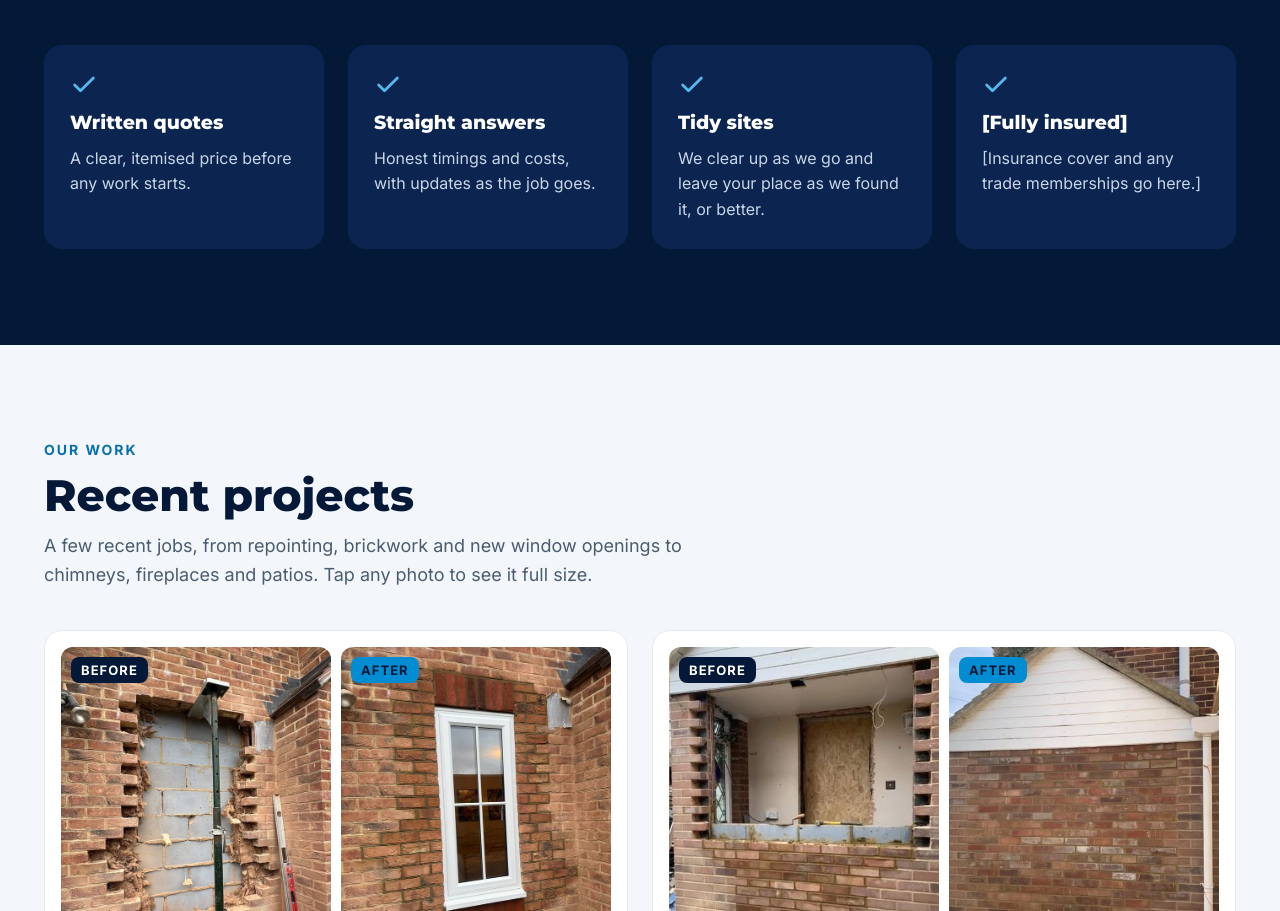
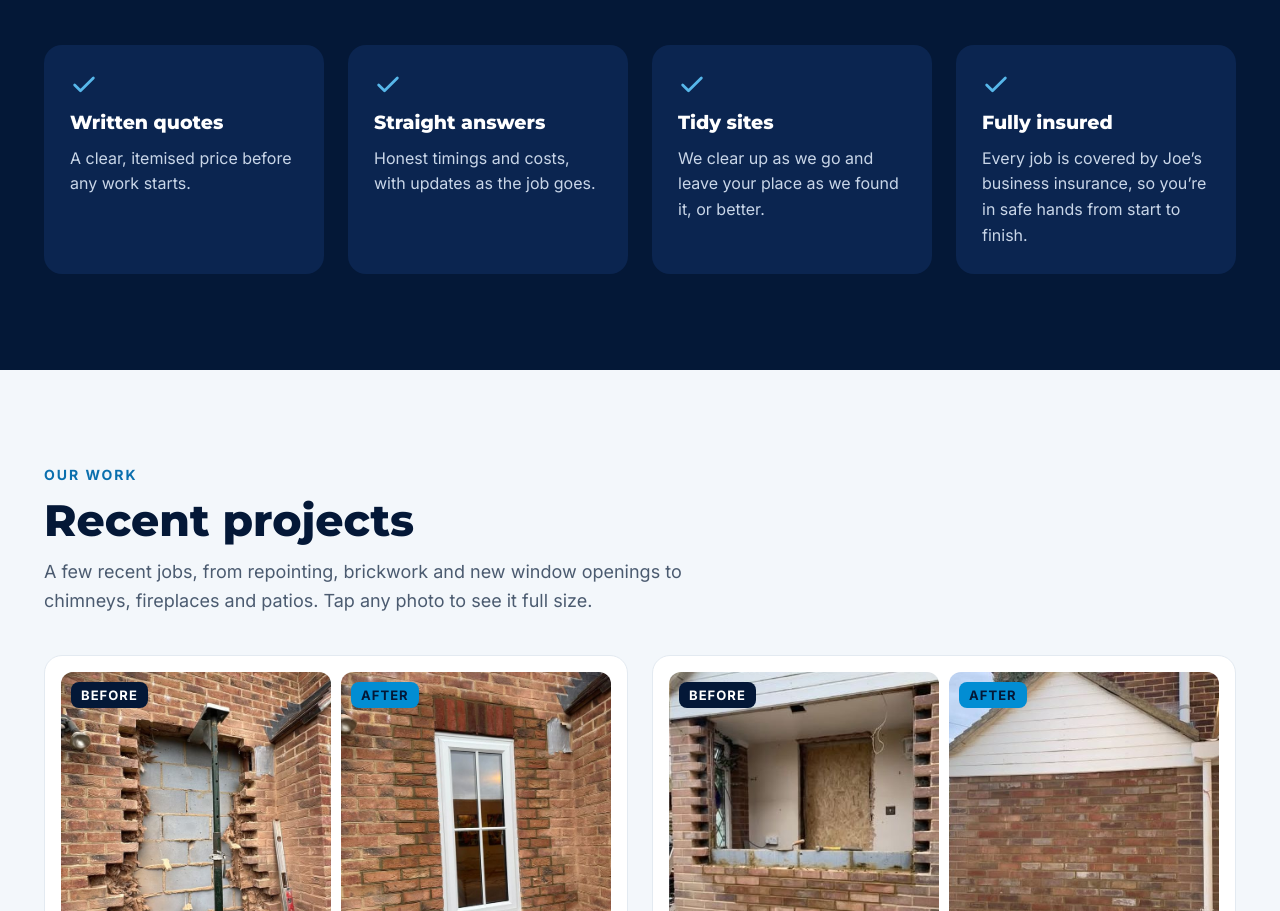
Before and after one commit to billytkid/langley-build, a plain HTML site: page index.html in a window 1280 px wide. Shown: the part 2801-3712 px from the top of the page. Drawn offline with Linux system fonts and the light colour scheme.

Commit message:
Show that Langley Build is fully insured
Co-Authored-By: Claude Opus 5.5 <noreply@anthropic.com>
Claude-Session: https://claude.ai/code/session_01XiYh9A781C4o5sTfbckMqd

```diff
--- a/index.html
+++ b/index.html
@@ -177,8 +177,8 @@ input:focus,select:focus,textarea:focus{outline:3px solid #8ACFF2;outline-offset
 </div>
 <div style="display: flex; flex-direction: column; gap: 12px; padding: 26px; border-radius: 18px; background: #0B2550">
 <svg width="28" height="28" viewBox="0 0 24 24" fill="none" stroke="#57B7EA" stroke-width="2.4" stroke-linecap="round" stroke-linejoin="round" aria-hidden="true"><path d="M20 6L9 17l-5-5"></path></svg>
-<h3 style="margin: 0; font-family: 'Montserrat', sans-serif; font-weight: 800; font-size: 19px; color: #FFFFFF">[Fully insured]</h3>
-<p style="margin: 0; font-size: 16px; line-height: 1.6; color: #C9D6E8">[Insurance cover and any trade memberships go here.]</p>
+<h3 style="margin: 0; font-family: 'Montserrat', sans-serif; font-weight: 800; font-size: 19px; color: #FFFFFF">Fully insured</h3>
+<p style="margin: 0; font-size: 16px; line-height: 1.6; color: #C9D6E8">Every job is covered by Joe’s business insurance, so you’re in safe hands from start to finish.</p>
 </div>
 </div>
 </div>
```
